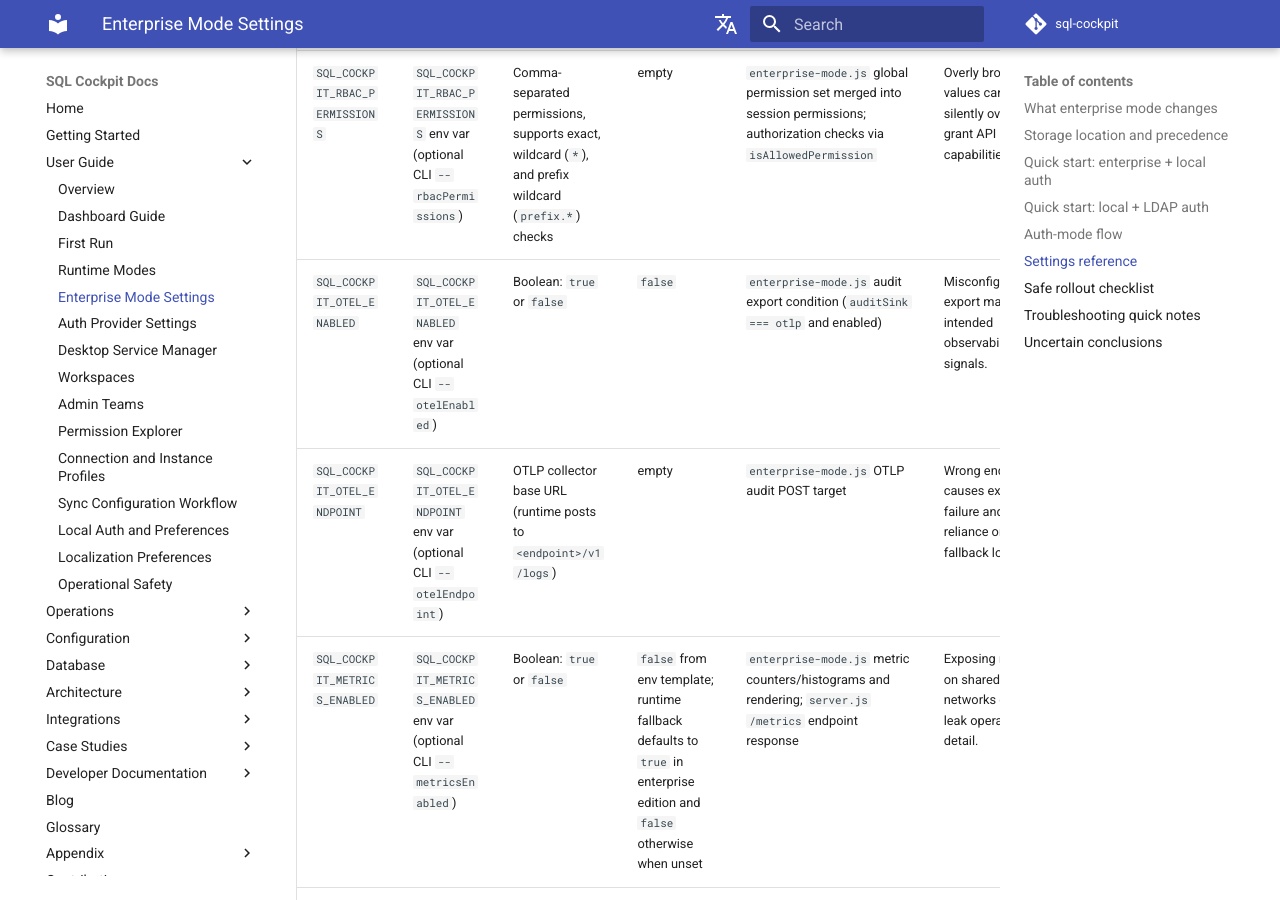
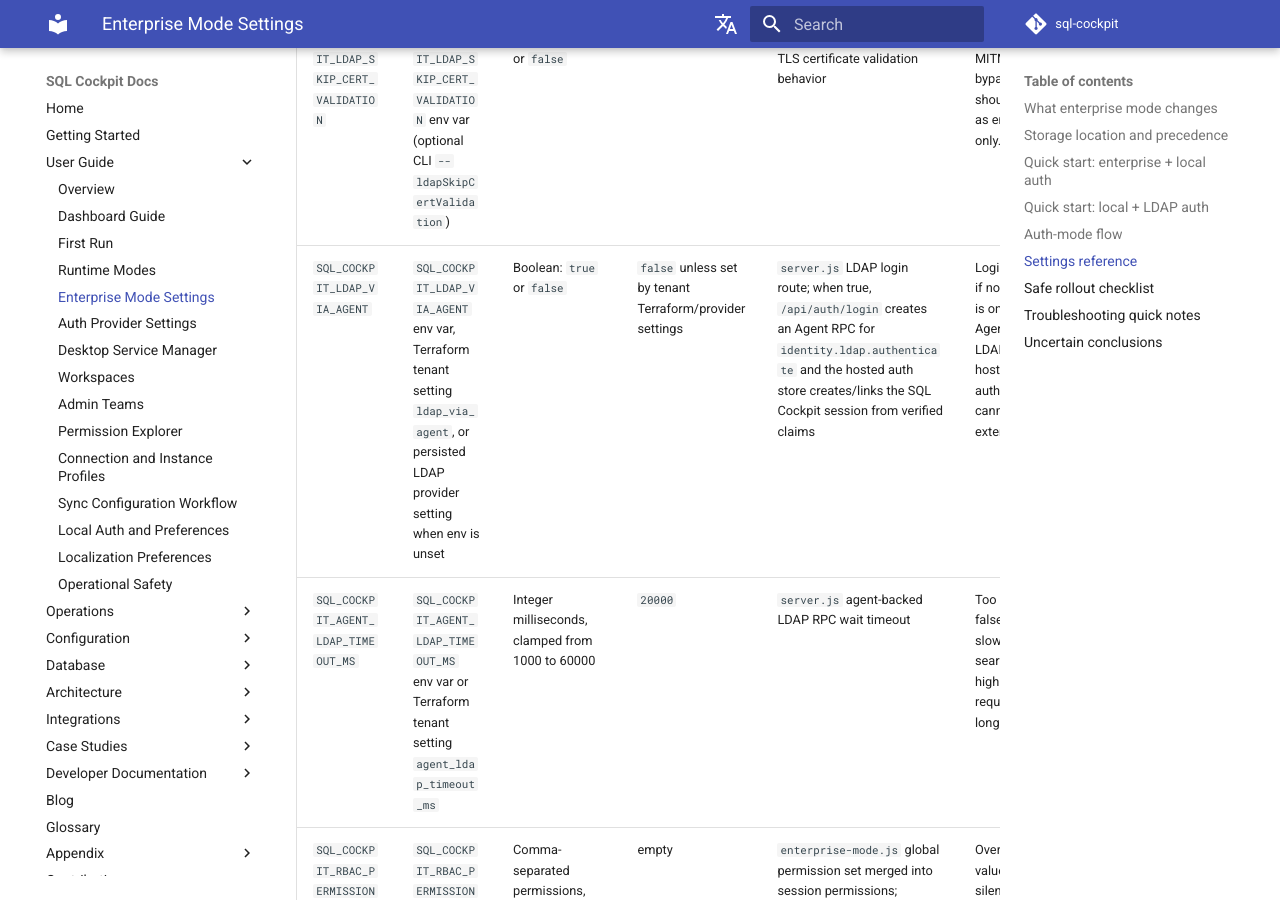
Before and after one commit to sql-cockpit/sql-cockpit-docs-source, an MkDocs documentation site: the page built from docs/user/enterprise-mode-settings.md, in a window 1280 px wide and 900 px high, scrolled down 6078 px. Built offline with MkDocs 1.6.1 and Material for MkDocs 9.7.7, drawn with Linux system fonts in a browser that asks for light colours; comment, search, counter and statistics services are not loaded; the version menu is left out; some of the changed text lies outside the part shown.

Commit message:
Document hosted agent LDAP sessions

````diff
--- a/docs/user/enterprise-mode-settings.md
+++ b/docs/user/enterprise-mode-settings.md
@@ -65,6 +65,8 @@
 
 Admins can tighten new external account creation from `/admin/signup-allow-list`. The default is `externalSignupAllowListEnabled=false`, which allows all users who can authenticate through enabled external providers to sign up when auto-provisioning is enabled. Enabling the allow list permits only listed LDAP/OIDC subjects, usernames, or emails to create a new local account; existing linked identities can still sign in.
 
+Hosted tenants may set `SQL_COCKPIT_LDAP_VIA_AGENT=true` so LDAP credentials are never sent from the cloud API directly to the customer directory. In that mode, the hosted API leases `identity.ldap.authenticate` work to the paired Agent, then the Azure SQL auth store creates or links the SQL Cockpit user/session from the returned LDAP claims. A hosted LDAP sign-in needs all three parts: LDAP enabled in provider settings, an online paired Agent with `identity.ldap.authenticate`, and Agent-side LDAP connection settings configured from Service Control.
+
 ## Auth-mode flow
 
 ```mermaid
@@ -97,6 +99,8 @@
 | `SQL_COCKPIT_LDAP_SEARCH_BASE` | `SQL_COCKPIT_LDAP_SEARCH_BASE` env var (optional CLI `--ldapSearchBase`; Node also accepts `LDAP_SEARCH_BASE`) | LDAP base DN, for example `DC=example,DC=com` | RootDSE default naming context | `enterprise-mode.js` service-account user search and admin LDAP search | Wrong base returns zero users or wrong-domain users. | Confirm base with AD admins, test exact-user search before enabling allow-list restriction. | Confirmed |
 | `SQL_COCKPIT_LDAP_SEARCH_FILTER` | `SQL_COCKPIT_LDAP_SEARCH_FILTER` env var (optional CLI `--ldapSearchFilter`; Node also accepts `LDAP_SEARCH_FILTER`) | LDAP filter template such as `(sAMAccountName={{username}})`; placeholders: `{{username}}`, `{{rawUsername}}`, `{{shortUsername}}`, `{{userPrincipalName}}`, `{{bindUser}}` | empty; SQL Cockpit automatically matches UPN, `sAMAccountName`, and email for exact-user service search | `enterprise-mode.js` exact-user service search for login and non-blank admin LDAP search | Wrong filter can block valid users or match unintended users. | Leave blank first. Add a custom filter only when the directory requires a non-standard lookup, then test UPN and short-name input before production. | Confirmed |
 | `SQL_COCKPIT_LDAP_SKIP_CERT_VALIDATION` | `SQL_COCKPIT_LDAP_SKIP_CERT_VALIDATION` env var (optional CLI `--ldapSkipCertValidation`) | Boolean: `true` or `false` | `false` | `enterprise-mode.js` LDAP TLS certificate validation behavior | `true` allows MITM-style trust bypass and should be treated as emergency-only. | Keep `false`; if temporarily set to `true` for incident mitigation, document and schedule immediate revert after certificate fix. | Confirmed |
+| `SQL_COCKPIT_LDAP_VIA_AGENT` | `SQL_COCKPIT_LDAP_VIA_AGENT` env var, Terraform tenant setting `ldap_via_agent`, or persisted LDAP provider setting when env is unset | Boolean: `true` or `false` | `false` unless set by tenant Terraform/provider settings | `server.js` LDAP login route; when true, `/api/auth/login` creates an Agent RPC for `identity.ldap.authenticate` and the hosted auth store creates/links the SQL Cockpit session from verified claims | Login fails closed if no paired Agent is online, the Agent lacks LDAP settings, or hosted auth/RBAC state cannot create the external session. | Enable in test first, configure the lane Agent LDAP plugin in Service Control, confirm dashboard Agent capabilities include `identity.ldap.authenticate`, then test one allowed LDAP user. | Confirmed |
+| `SQL_COCKPIT_AGENT_LDAP_TIMEOUT_MS` | `SQL_COCKPIT_AGENT_LDAP_TIMEOUT_MS` env var or Terraform tenant setting `agent_ldap_timeout_ms` | Integer milliseconds, clamped from 1000 to 60000 | `20000` | `server.js` agent-backed LDAP RPC wait timeout | Too low causes false timeouts on slow directory searches; too high keeps login requests open longer. | Start with 20000, inspect Agent and hosted API logs for timeout events, then tune per tenant. | Confirmed |
 | `SQL_COCKPIT_RBAC_PERMISSIONS` | `SQL_COCKPIT_RBAC_PERMISSIONS` env var (optional CLI `--rbacPermissions`) | Comma-separated permissions, supports exact, wildcard (`*`), and prefix wildcard (`prefix.*`) checks | empty | `enterprise-mode.js` global permission set merged into session permissions; authorization checks via `isAllowedPermission` | Overly broad values can silently over-grant API capabilities. | Apply least privilege, start with read-only style scopes, and verify denied paths before enabling write/admin actions. | Confirmed |
 | `SQL_COCKPIT_OTEL_ENABLED` | `SQL_COCKPIT_OTEL_ENABLED` env var (optional CLI `--otelEnabled`) | Boolean: `true` or `false` | `false` | `enterprise-mode.js` audit export condition (`auditSink === otlp` and enabled) | Misconfigured export may drop intended observability signals. | Enable only after OTLP endpoint health is confirmed; monitor fallback audit log entries. | Confirmed |
 | `SQL_COCKPIT_OTEL_ENDPOINT` | `SQL_COCKPIT_OTEL_ENDPOINT` env var (optional CLI `--otelEndpoint`) | OTLP collector base URL (runtime posts to `<endpoint>/v1/logs`) | empty | `enterprise-mode.js` OTLP audit POST target | Wrong endpoint causes export failure and reliance on fallback logging. | Set endpoint, restart API, verify collector receives `v1/logs` payloads, and check for fallback log entries. | Confirmed |
@@ -126,6 +130,10 @@
   - invalid credentials show a friendly browser message asking the user to check username, password, and domain.
   - validate `SQL_COCKPIT_LDAP_URL` protocol/host/port and username suffix/domain mapping.
   - check trusted audit output for the underlying `authn-ldap-bind` provider error when support needs more detail.
+- Hosted LDAP login returns `LDAP sign-in failed` after the Agent authenticates:
+  - check hosted API logs for `HOSTED_AUTH_STORE_METHOD_NOT_IMPLEMENTED` or Azure SQL auth-store errors.
+  - confirm `SQL_COCKPIT_LDAP_VIA_AGENT=true` and the paired Agent is online with `identity.ldap.authenticate`.
+  - confirm auto-provisioning/allow-list policy permits the LDAP subject, username, or email.
 - No OTLP audit data:
   - ensure all three are set correctly: `SQL_COCKPIT_AUDIT_LOG_SINK=otlp`, `SQL_COCKPIT_OTEL_ENABLED=true`, `SQL_COCKPIT_OTEL_ENDPOINT=<collector>`.
 - `/metrics` returns `metrics disabled`:
````
